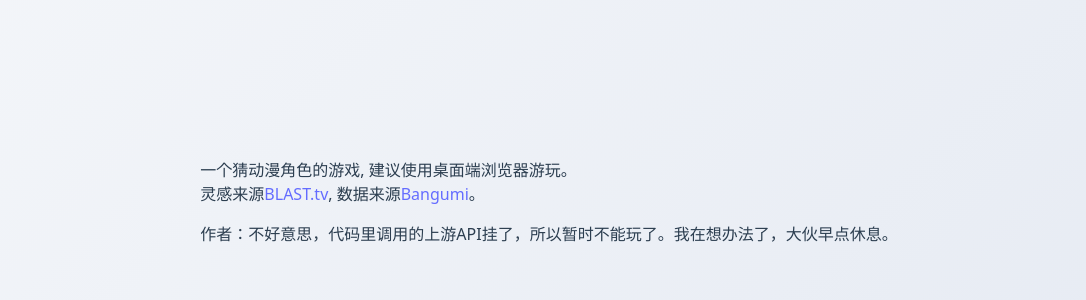
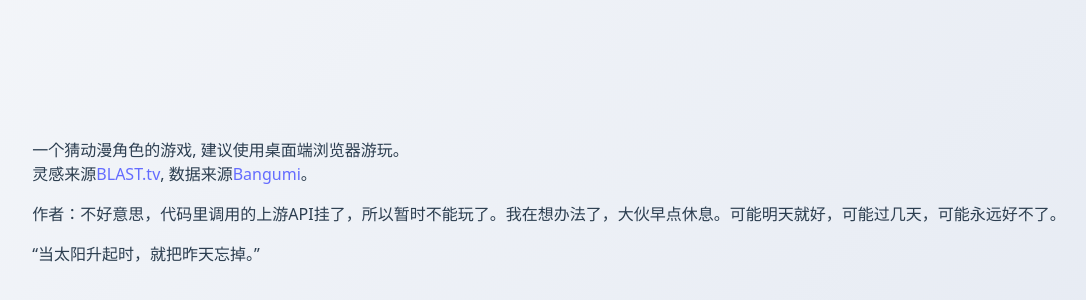
Before and after one commit to qcsmallblack/anime-character-guessr, a React (Vite) app in the folder client_v3/: page / in a window 1280 px wide. Shown: the part 230-530 px from the top of the page, without its empty margins (91-1177 px from the left). Built offline with nearby package versions, Linux system fonts and the light colour scheme; no server answers.

Commit message:
Update Home.jsx

```diff
--- a/client_v3/src/pages/Home.jsx
+++ b/client_v3/src/pages/Home.jsx
@@ -34,7 +34,10 @@ const Home = () => {
           数据来源<a href="https://bgm.tv/">Bangumi</a>。
         </p>
         <p>
-          作者：不好意思，代码里调用的上游API挂了，所以暂时不能玩了。我在想办法了，大伙早点休息。
+          作者：不好意思，代码里调用的上游API挂了，所以暂时不能玩了。我在想办法了，大伙早点休息。可能明天就好，可能过几天，可能永远好不了。
+        </p>
+        <p>
+          “当太阳升起时，就把昨天忘掉。”
         </p>
       </div>
     </div>
```
